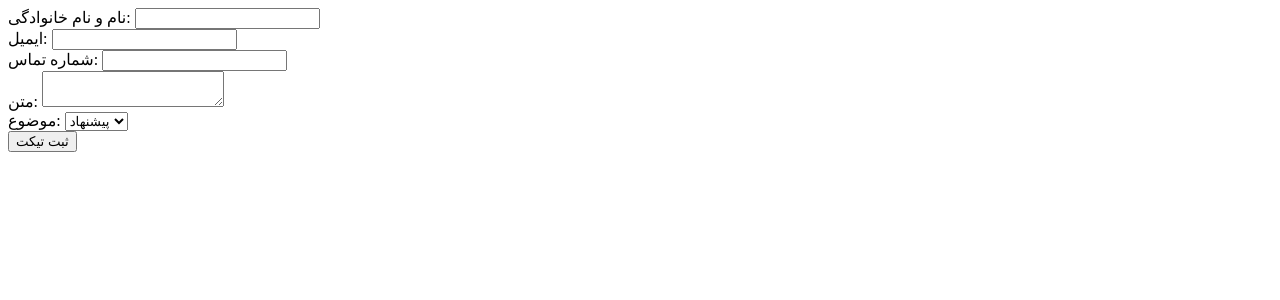
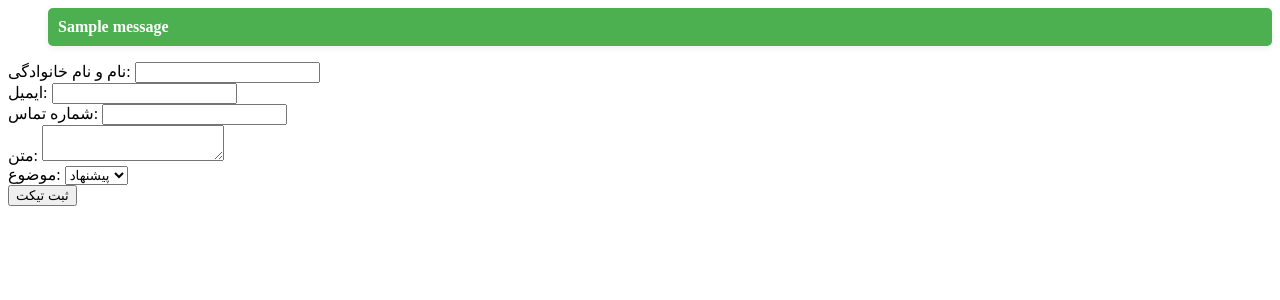
Before and after one commit to CLYDA/SocialMedia, a Django app: page /ticket in a window 1280 px wide. Shown: the top 300 px of the page. Run offline with Django 5.2, Linux system fonts and the light colour scheme; a user stored in the database is signed in; tables that the repository leaves empty hold one stand-in row (values such as "Sample post"); one stand-in notice (Sample message) is shown; some libraries are stand-ins or nearby versions.

Commit message:
add message for send ticket

```diff
--- a/sabzsocial/settings.py
+++ b/sabzsocial/settings.py
@@ -39,7 +39,7 @@ INSTALLED_APPS = [
     'django.contrib.auth',
     'django.contrib.contenttypes',
     'django.contrib.sessions',
-    'django.contrib.messages',
+    'django.contrib.messages', #add for messages
     'django.contrib.staticfiles',
     'taggit',
     'easy_thumbnails',
@@ -51,7 +51,7 @@ MIDDLEWARE = [
     'django.middleware.common.CommonMiddleware',
     'django.middleware.csrf.CsrfViewMiddleware',
     'django.contrib.auth.middleware.AuthenticationMiddleware',
-    'django.contrib.messages.middleware.MessageMiddleware',
+    'django.contrib.messages.middleware.MessageMiddleware', #add for messages
     'django.middleware.clickjacking.XFrameOptionsMiddleware',
 ]
 
--- a/social/templates/forms/ticket.html
+++ b/social/templates/forms/ticket.html
@@ -3,10 +3,31 @@
 {% block content %}
 
 
-{% if sent %}
+{% if messages %}
 
-        تیکت شما با موفقیت ارسال شد. ما به زودی با شما تماس خواهیم گرفت.
-
+    <div class="messages">
+        <ul>
+            {% for message in messages %}
+                <li style="
+                    padding: 10px;
+                    margin-bottom: 8px;
+                    border-radius: 5px;
+                    color: #fff;
+                    background-color:
+                        {% if 'success' in message.tags %} #4caf50
+                        {% elif 'error' in message.tags %} #f44336
+                        {% elif 'warning' in message.tags %} #ff9800
+                        {% else %} #2196f3
+                        {% endif %}
+                    ;
+                    font-weight: bold;
+                    box-shadow: 0 2px 6px rgba(0,0,0,0.07);
+                ">
+                    {{ message }}
+                </li>
+            {% endfor %}
+        </ul>
+    </div>
 
 {% endif %}
 
--- a/social/views.py
+++ b/social/views.py
@@ -11,6 +11,7 @@ from taggit.models import Tag
 from django.db.models import Count
 from django.views.decorators.http import require_POST
 from django.core.paginator import Paginator , EmptyPage , PageNotAnInteger
+from django.contrib import messages
 
 
 
@@ -176,7 +177,7 @@ def post_list(request,tag_slug=None):
 
 @login_required
 def ticket(request):
-    sent = False
+
     if request.method == "POST":
         form = TicketForm(request.POST)
         if form.is_valid():
@@ -189,10 +190,11 @@ def ticket(request):
                 ['arianzafari2019@gmail.com'],
                 fail_silently=False,
             )
-            sent = True
+            messages.success(request, 'Your message has been sent successfully.')
+
     else:
         form = TicketForm()
-    return render(request, "forms/ticket.html", {'form': form, 'sent': sent})
+    return render(request, "forms/ticket.html", {'form': form})
 
 
 
```
